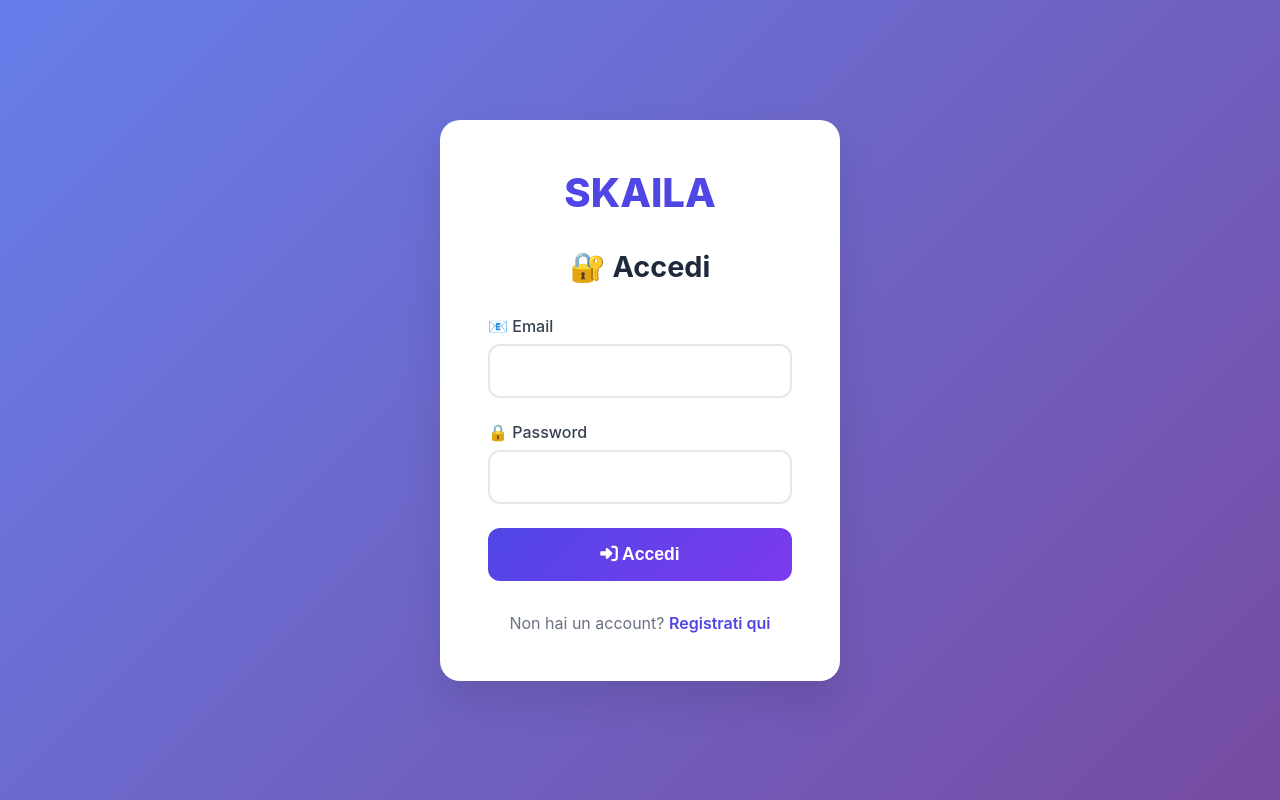
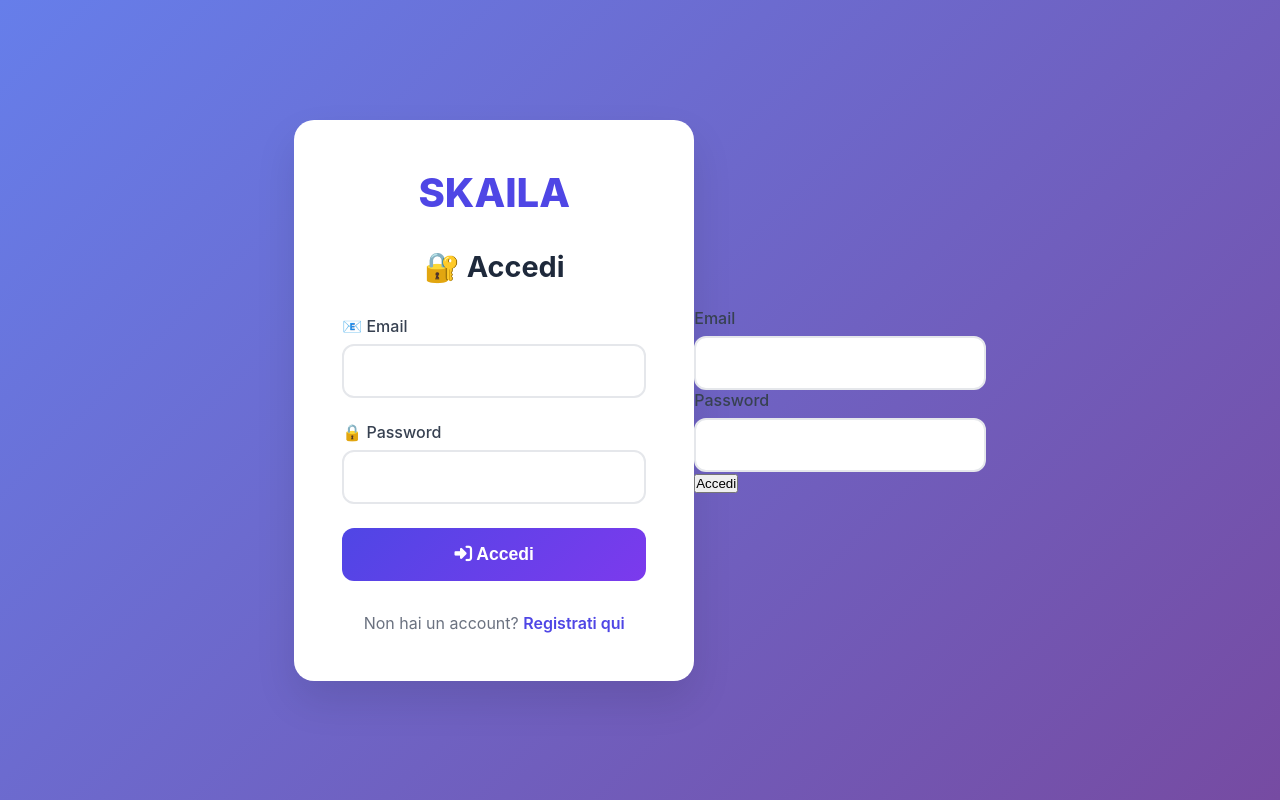
Before and after one commit to djsoulspotti-ops/Skajla, a Flask app: page /login in a window 1280 px wide. Run offline with Flask 3, Linux system fonts and the light colour scheme.

Commit message:
Checkpoint before assistant change: Enable users to log in and access the chat application securely
Implements user authentication with login route, session management and SQLite DB.

Replit-Commit-Author: Assistant

```diff
--- a/main.py
+++ b/main.py
@@ -502,3 +502,41 @@ if __name__ == '__main__':
     print("🎯 Ready to revolutionize Italian schools!")
 
     socketio.run(app, host='0.0.0.0', port=5000, debug=True)
+from flask import Flask, render_template, request, redirect, url_for, session, flash
+import sqlite3
+
+app.secret_key = "chiave_segreta_super_sicura"  # Cambiala con una chiave segreta vera
+
+# Route Login - mostra il form
+@app.route("/login", methods=["GET", "POST"])
+def login():
+    if request.method == "POST":
+        email = request.form["email"]
+        password = request.form["password"]
+
+        # Connessione al DB
+        conn = sqlite3.connect("skaila.db")
+        cursor = conn.cursor()
+
+        # Cerca utente
+        cursor.execute("SELECT * FROM utenti WHERE email = ? AND password = ?", (email, password))
+        utente = cursor.fetchone()
+        conn.close()
+
+        if utente:
+            session["utente"] = utente[1]  # Salviamo il nome utente in sessione
+            return redirect(url_for("chat"))  # Vai alla chat
+        else:
+            flash("Email o password errati", "errore")
+            return redirect(url_for("login"))
+
+    return render_template("login.html")
+
+# Route Chat - solo se loggati
+@app.route("/chat")
+def chat():
+    if "utente" in session:
+        return render_template("chat.html", utente=session["utente"])
+    else:
+        flash("Devi effettuare il login", "errore")
+        return redirect(url_for("login"))
--- a/templates/login.html
+++ b/templates/login.html
@@ -149,3 +149,12 @@
     </div>
 </body>
 </html>
+<form action="/login" method="POST">
+    <label>Email</label>
+    <input type="text" name="email" required>
+
+    <label>Password</label>
+    <input type="password" name="password" required>
+
+    <button type="submit">Accedi</button>
+</form>
```
Also changed, not shown: templates/crea_databse.py (added, +26 -0 lines), skaila.db.
